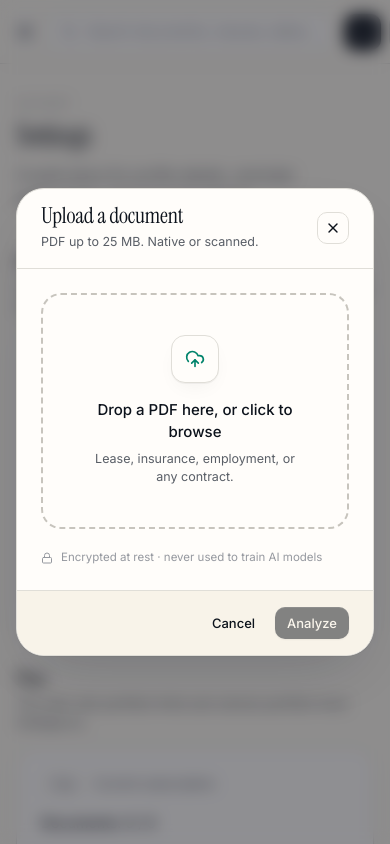
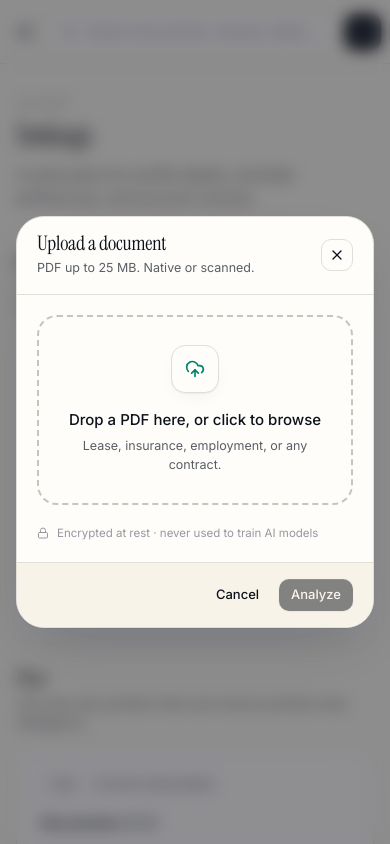
Before and after one commit to EGKIP/Clausly, a Next.js app: page /dashboard/settings in a window 390 px wide. Both pictures are taken after a click on the button 362 px from the left and 31 px from the top of the page. Shown: the top 844 px of the page. Built offline with nearby package versions, Linux system fonts and the light colour scheme; no server answers.

Commit message:
feat(ui): mobile responsive pass — upload modal padding, plan upgrade CTA width

```diff
--- a/src/app/dashboard/settings/page.tsx
+++ b/src/app/dashboard/settings/page.tsx
@@ -219,7 +219,7 @@ export default function SettingsPage() {
                 </p>
               </div>
               {profile.plan === "free" && (
-                <Button href="/upgrade" variant="primary" size="md">
+                <Button href="/upgrade" variant="primary" size="md" className="w-full md:w-auto">
                   <Sparkles className="size-3.5" />
                   Upgrade to Pro
                 </Button>
--- a/src/components/dashboard/upload-modal.tsx
+++ b/src/components/dashboard/upload-modal.tsx
@@ -161,9 +161,9 @@ export function UploadModal({
             onClick={(e) => e.stopPropagation()}
             className="relative w-full max-w-[560px] rounded-[var(--radius-xl)] border border-[var(--border)] bg-[var(--surface)] shadow-[var(--shadow-float)] overflow-hidden"
           >
-            <div className="flex items-center justify-between px-6 py-4 border-b border-[var(--border)]">
-              <div>
-                <h2 className="font-serif text-[22px] leading-none tracking-[-0.01em]">
+            <div className="flex items-center justify-between gap-3 px-5 sm:px-6 py-4 border-b border-[var(--border)]">
+              <div className="min-w-0">
+                <h2 className="font-serif text-[20px] sm:text-[22px] leading-none tracking-[-0.01em]">
                   Upload a document
                 </h2>
                 <p className="mt-1.5 text-[12.5px] text-[var(--muted)]">
@@ -180,7 +180,7 @@ export function UploadModal({
               </button>
             </div>
 
-            <div className="p-6">
+            <div className="p-5 sm:p-6">
               {phase === "idle" && (
                 <>
                   {usage?.plan === "free" && (
@@ -194,7 +194,7 @@ export function UploadModal({
                     onDragLeave={() => setDrag(false)}
                     onDrop={onDrop}
                     className={cn(
-                      "block rounded-[var(--radius-lg)] border-2 border-dashed cursor-pointer transition-colors p-10 text-center",
+                      "block rounded-[var(--radius-lg)] border-2 border-dashed cursor-pointer transition-colors p-7 sm:p-10 text-center",
                       usage?.plan === "free" && "mt-3",
                       atDocumentLimit && "cursor-not-allowed opacity-65",
                       drag
@@ -277,7 +277,7 @@ export function UploadModal({
               </div>
             </div>
 
-            <div className="flex items-center justify-end gap-2 px-6 py-4 border-t border-[var(--border)] bg-[var(--surface-2)]">
+            <div className="flex items-center justify-end gap-2 px-5 sm:px-6 py-4 border-t border-[var(--border)] bg-[var(--surface-2)]">
               <Button variant="ghost" size="sm" onClick={onClose}>
                 Cancel
               </Button>
```
